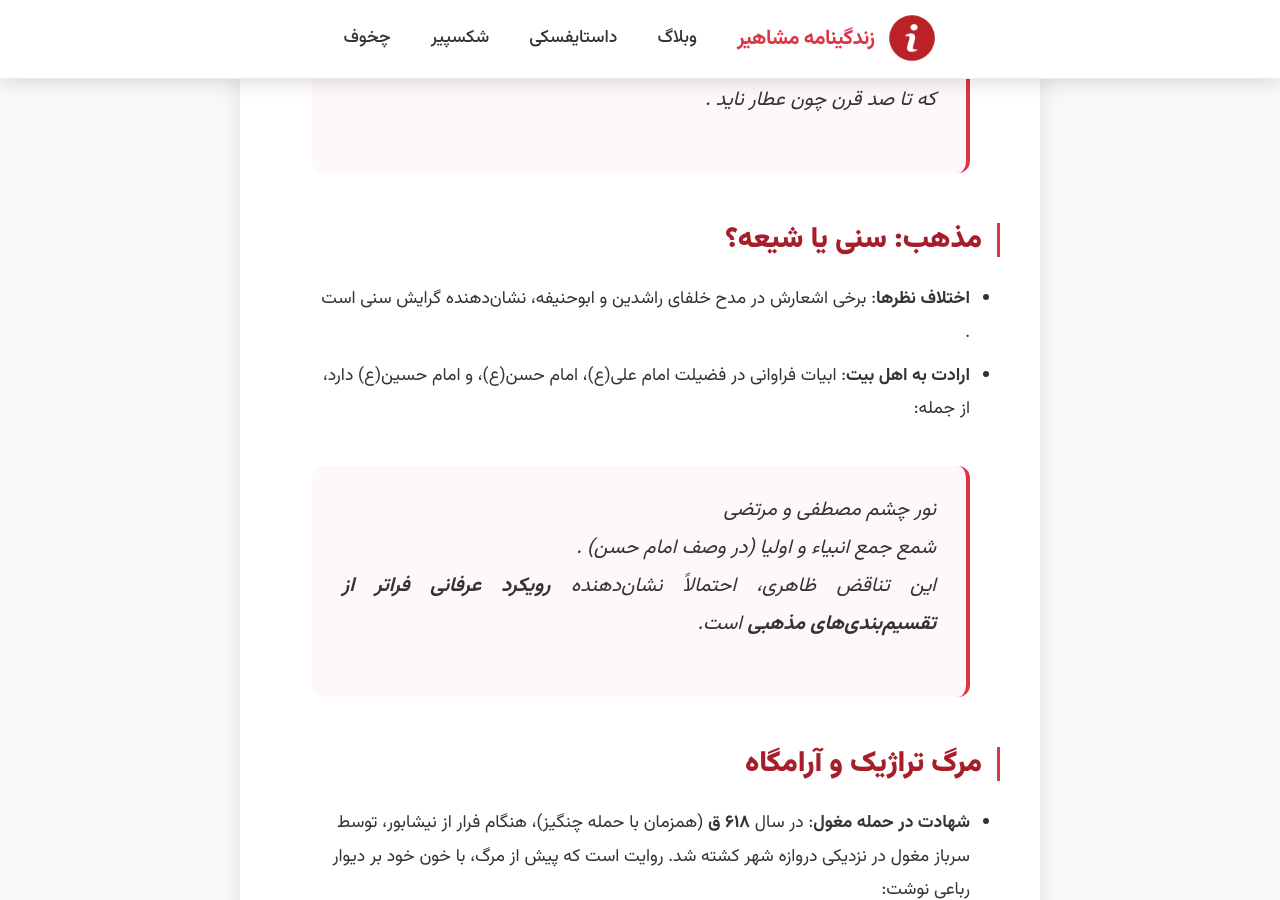
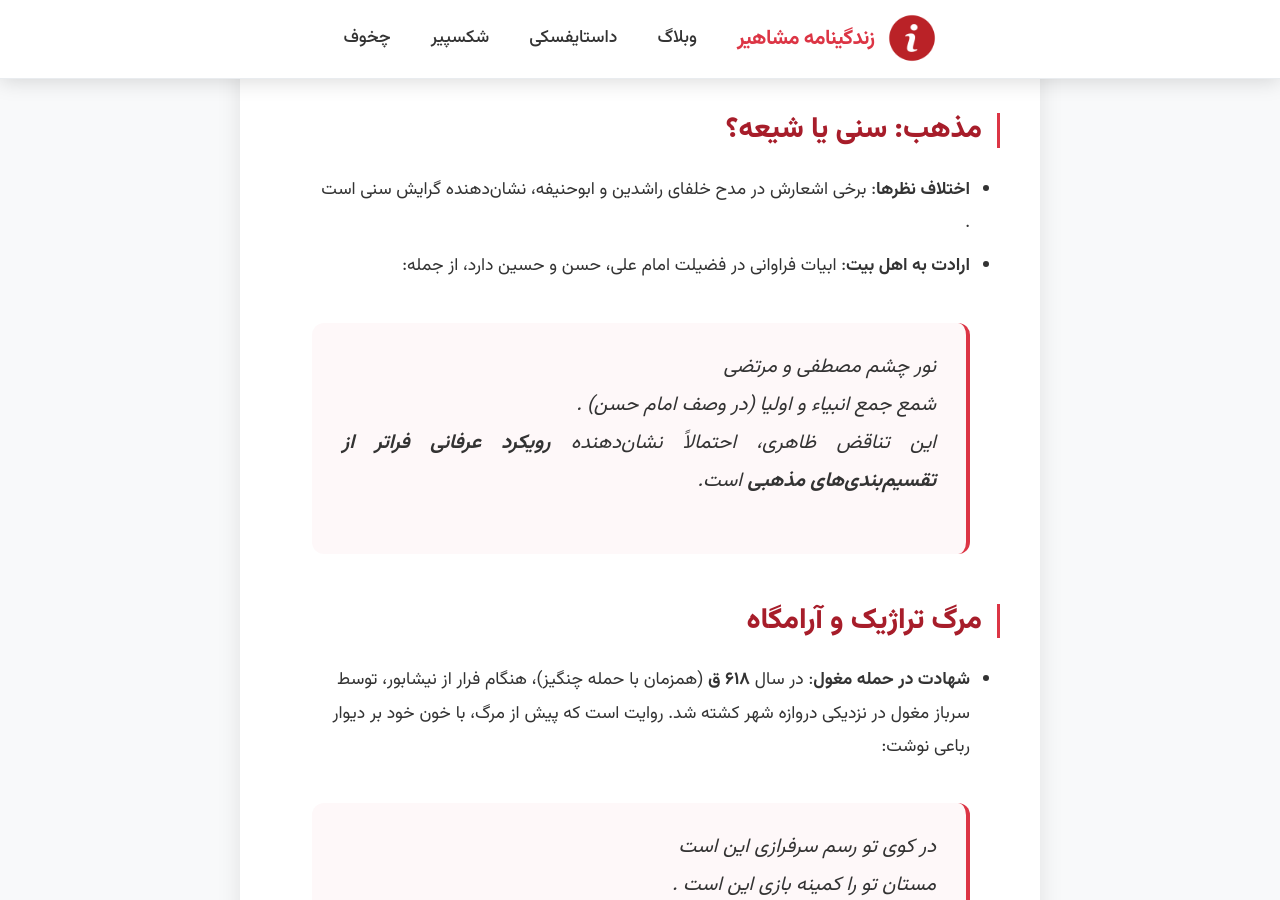
Before and after one commit to darkblog/darkblog.github.io, a Jekyll site: the page built from _posts/2025-7-3-46.md, in a window 1280 px wide and 900 px high, scrolled down 2975 px. Built offline with Jekyll 4.4.1, drawn with Linux system fonts in a browser that asks for light colours.

Commit message:
Update 2025-7-3-46.md

```diff
--- a/_posts/2025-7-3-46.md
+++ b/_posts/2025-7-3-46.md
@@ -35,28 +34,28 @@
 
 > **نکته**: بیش از ۱۰۰ اثر به غلط به عطار نسبت داده شده‌اند. پژوهش‌های **شفیعی کدکنی** و **زرین‌کوب** آثار اصیل را مشخص کرده‌اند .
 
-## **سبک شعری و ویژگی‌های ادبی**
+## سبک شعری و ویژگی‌های ادبی
 - **زبان ساده و بی‌پیرایه**: اشعار او برای عموم مردم قابل درک بود و از صنایع ادبی پیچیده پرهیز می‌کرد .
 - **تمثیل و داستان‌پردازی**: استفاده از حکایات برای انتقال مفاهیم عرفانی (مانند داستان شیخ صنعان در منطق‌الطیر) .
 - **تأثیر بر شاعران پسین**: مولانا او را «روح» خواند و خود را «غلام شیخ عطار» نامید. همچنین محمود شبستری سرود:
   > *مرا از شاعری خود عار ناید*
   > *که تا صد قرن چون عطار ناید* .
 
-## **مذهب: سنی یا شیعه؟**
+## مذهب: سنی یا شیعه؟
 - **اختلاف نظرها**: برخی اشعارش در مدح خلفای راشدین و ابوحنیفه، نشان‌دهنده گرایش سنی است .
-- **ارادت به اهل بیت**: ابیات فراوانی در فضیلت امام علی(ع)، امام حسن(ع)، و امام حسین(ع) دارد، از جمله:
+- **ارادت به اهل بیت**: ابیات فراوانی در فضیلت امام علی، حسن و حسین دارد، از جمله:
   > *نور چشم مصطفی و مرتضی*
   > *شمع جمع انبیاء و اولیا* (در وصف امام حسن) .
   این تناقض ظاهری، احتمالاً نشان‌دهنده **رویکرد عرفانی فراتر از تقسیم‌بندی‌های مذهبی** است.
 
-## **مرگ تراژیک و آرامگاه**
+## مرگ تراژیک و آرامگاه
 - **شهادت در حمله مغول**: در سال **۶۱۸ ق** (همزمان با حمله چنگیز)، هنگام فرار از نیشابور، توسط سرباز مغول در نزدیکی دروازه شهر کشته شد. روایت است که پیش از مرگ، با خون خود بر دیوار رباعی نوشت:
   > *در کوی تو رسم سرفرازی این است*
   > *مستان تو را کمینه بازی این است* .
 - **آرامگاه**: در **۶ کیلومتری غرب نیشابور**، نزدیک آرامگاه خیام قرار دارد. بنای فعلی (هشت‌ضلعی با گنبد کاشیکاری) در دوره تیموری توسط **امیرعلی شیر نوایی** ساخته شد و در عصر پهلوی مرمت شد. پیکر **کمال‌الملک** (نقاش) و **پرویز مشکاتیان** (موسیقیدان) نیز در جوار آن آرمیده‌اند .
 - **روز بزرگداشت**: ۲۵ فروردین در تقویم ایران به نام او ثبت شده است .
 
-## **میراث فرهنگی**
+## میراث فرهنگی
 عطار با ترکیب **سادگی بیان** و **عمق عرفانی**، تصوف را از انحصار خواص خارج کرد. **منطق‌الطیر** او الهام‌بخش اندیشمندان جهانی از جمله **گوستاو یونگ** بوده است. به قول مولانا:
 > *هفت شهر عشق را عطار گشت*
 > *ما هنوز اندر خم یک کوچهایم* .
```
Also changed, not shown: other parts of _posts/2025-7-3-46.md (+4 -5 lines).
